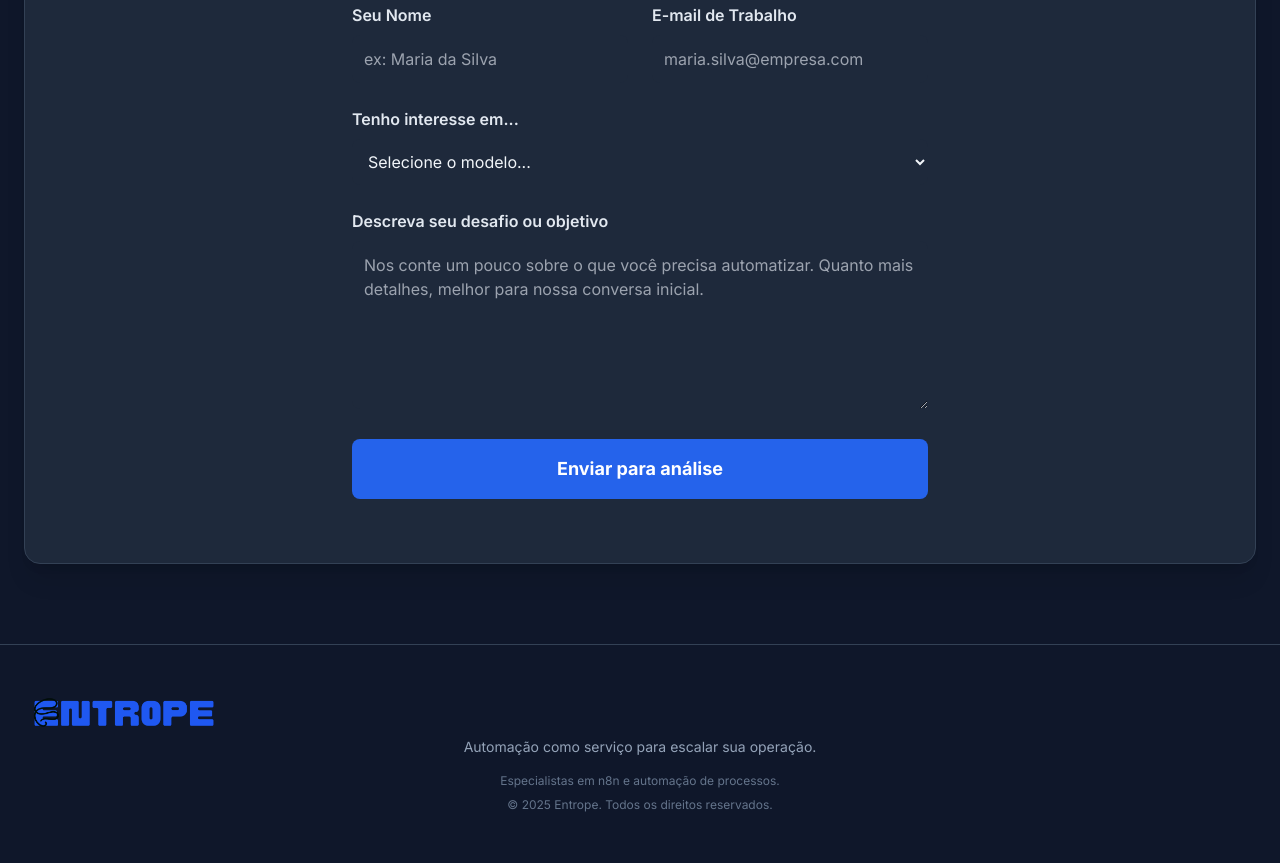
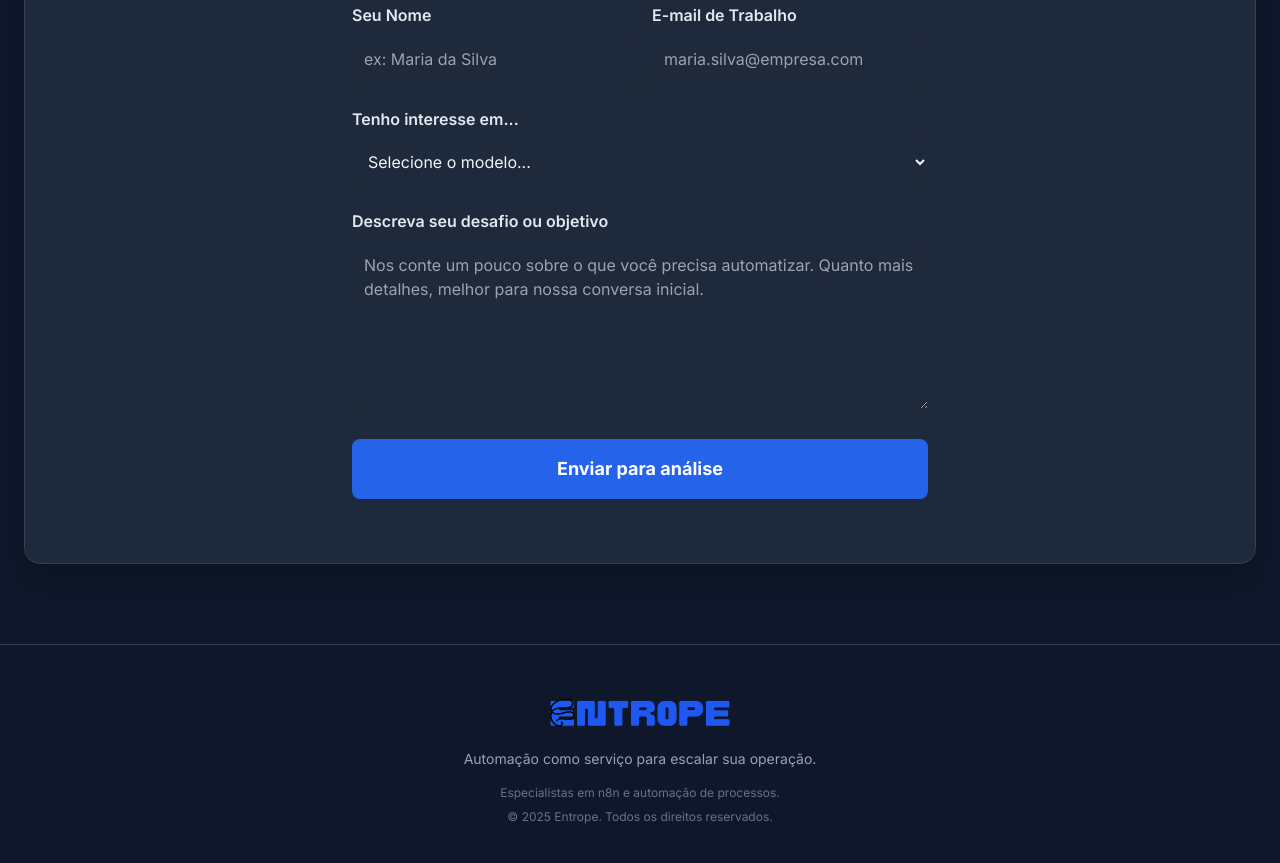
Before and after one commit to marziolaguiarentrope/entrope-site_br, a plain HTML site: page index.html in a window 1280 px wide. Shown: the part 3896-4759 px from the top of the page. Drawn offline with nearby package versions, Linux system fonts and the light colour scheme.

Commit message:
Update index.html

```diff
--- a/index.html
+++ b/index.html
@@ -332,9 +332,10 @@
     <!-- Footer -->
     <footer class="bg-slate-900 border-t border-slate-700 text-slate-400 py-12">
         <div class="container mx-auto px-6 text-center">
-            <a href="#" class="flex items-center">
-               <img src="logo-empresa (1).png" alt="Logo Entrope" class="h-10 w-auto">
+            <a href="#" class="flex items-center justify-center mb-4">
+                <img src="logo-empresa (1).png" alt="Logo Entrope" class="h-10 w-auto">
             </a>
+
             <p class="text-sm mt-1 mb-4">Automação como serviço para escalar sua operação.</p>
             <p class="text-xs text-slate-500">Especialistas em n8n e automação de processos.</p>
             <p class="text-xs text-slate-500 mt-2">&copy; 2025 Entrope. Todos os direitos reservados.</p>
```
